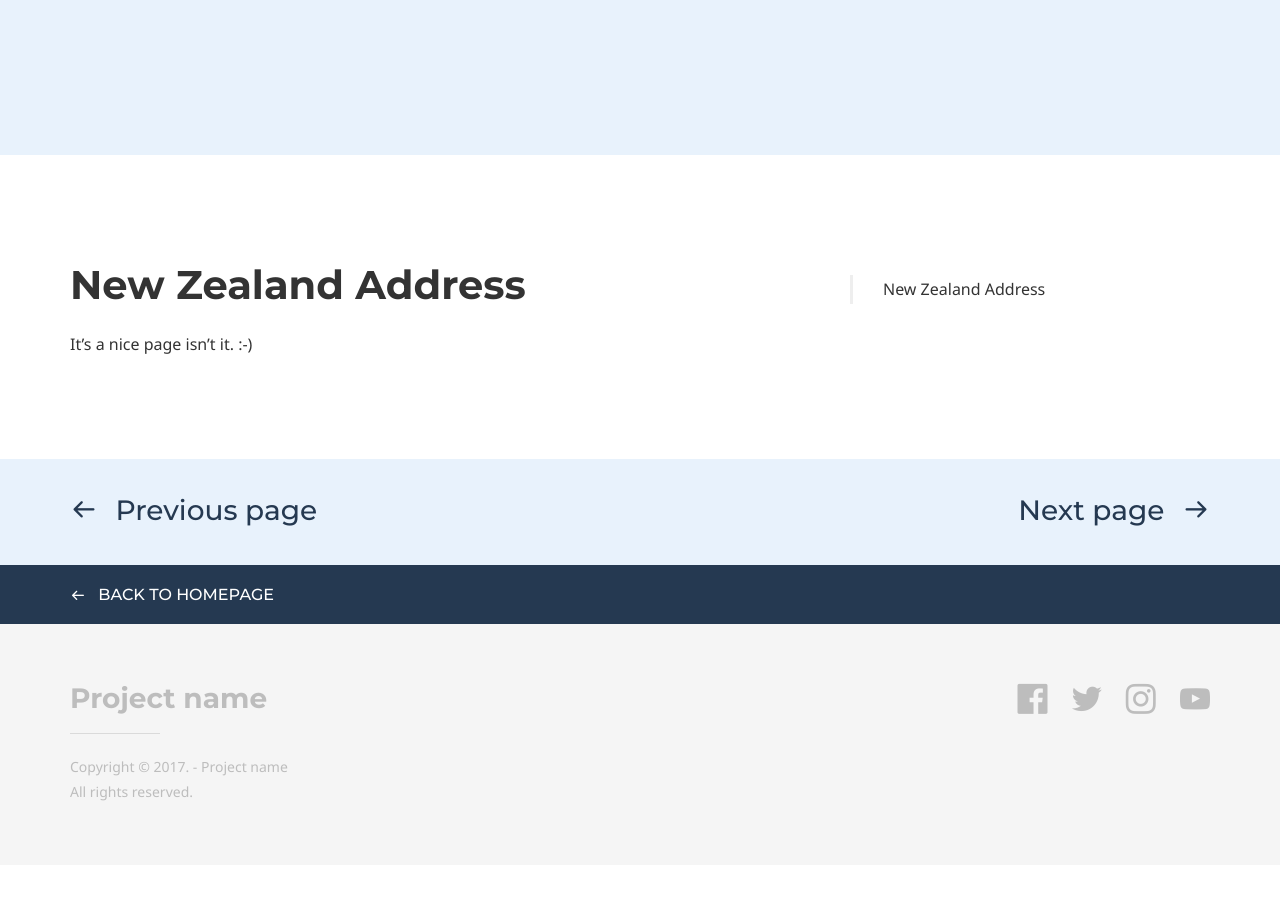
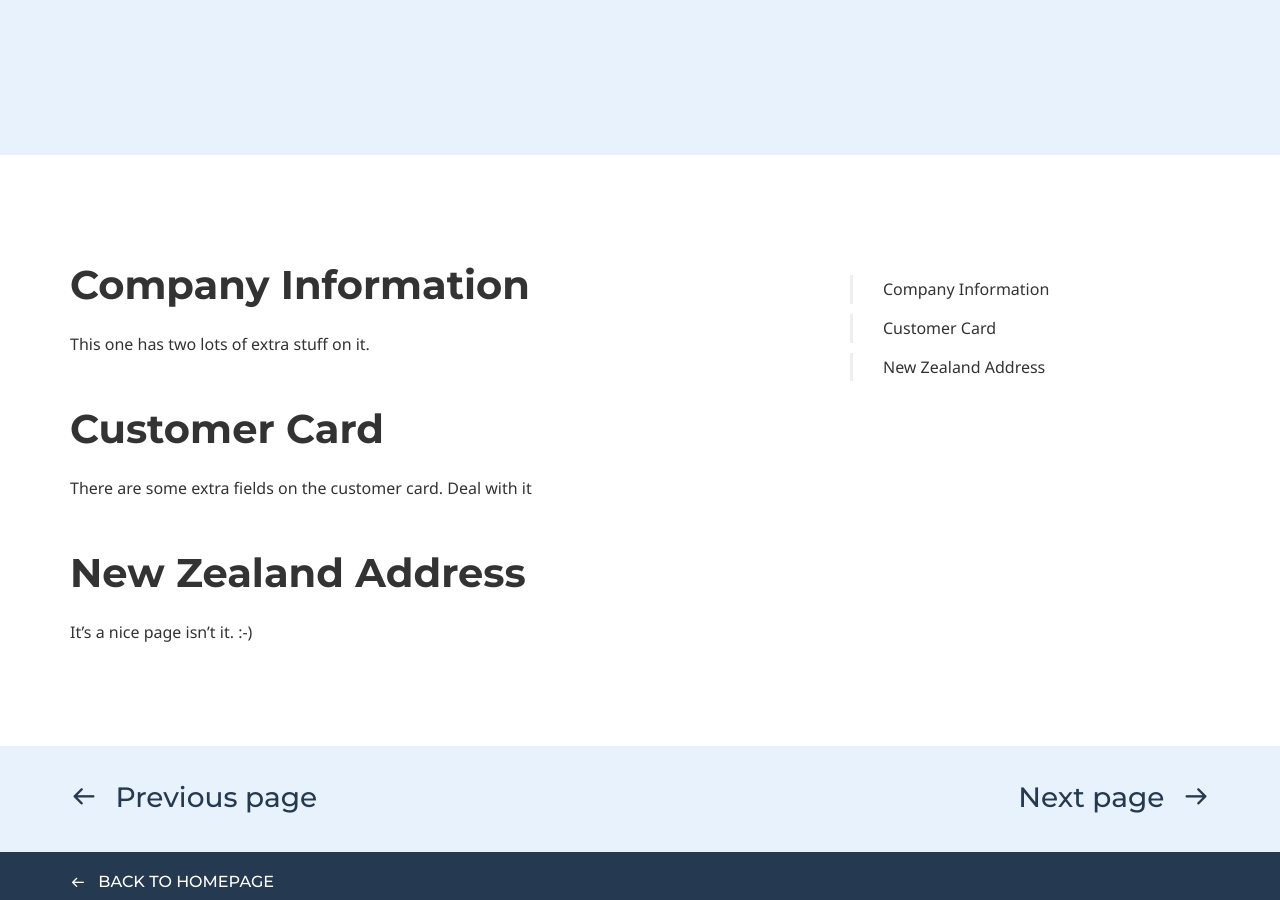
Before and after one commit to BCAppsLimited/StreetAs, a Jekyll site: the page built from ContextSensitiveHelp.md, in a window 1280 px wide and 900 px high, scrolled down 439 px. Built offline with Jekyll 4.4.1, drawn with Linux system fonts in a browser that asks for light colours; some web fonts are replaced; before the commit the page ends 1304 px from its top, so only the background shows below that.

Commit message:
Update context sensitive help

```diff
--- a/ContextSensitiveHelp.md
+++ b/ContextSensitiveHelp.md
@@ -28,6 +28,14 @@ page_nav:
         url: '#'
 ---
 
+# Company Information
+
+This one has two lots of extra stuff on it.
+
+# Customer Card
+
+There are some extra fields on the customer card. Deal with it
+
 # New Zealand Address
 
 It's a nice page isn't it. :-)
```
